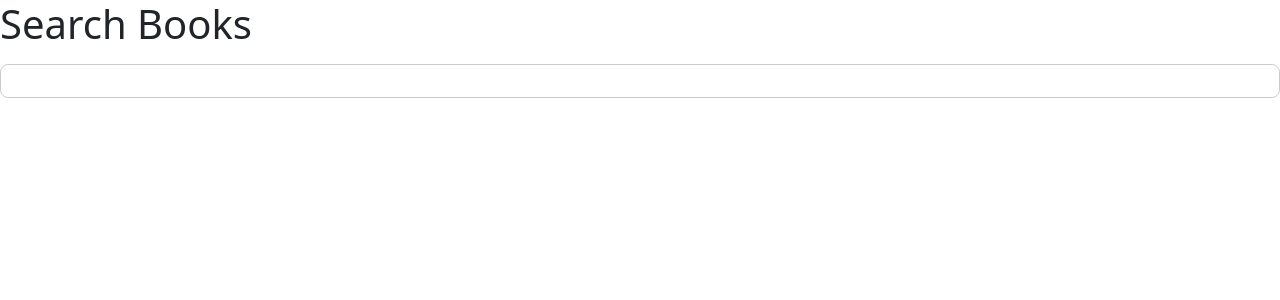
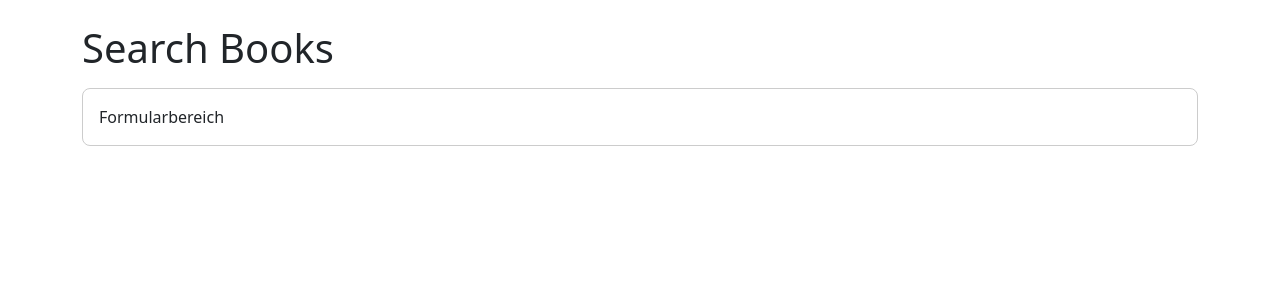
Before and after one commit to inesoetling/SPA-mit-React-Next-GraphQL, a Next.js app in the folder frontend/: page /search in a window 1280 px wide. Shown: the top 300 px of the page. Built offline with nearby package versions, Linux system fonts and the light colour scheme.

Commit message:
feat(suche): container-layout für suchseite hinzugefügt

```diff
--- a/frontend/src/app/search/page.tsx
+++ b/frontend/src/app/search/page.tsx
@@ -1,6 +1,8 @@
+import Container from 'react-bootstrap/Container';
+
 export default function SearchPage() {
   return (
-    <div>
+    <Container className="py-4">
       <h1>Search Books</h1>
 
       <div
@@ -12,7 +14,8 @@ export default function SearchPage() {
         }}
       >
         {/* hier kommt das formular */}
+        Formularbereich
       </div>
-    </div>
+    </Container>
   );
 }
```
